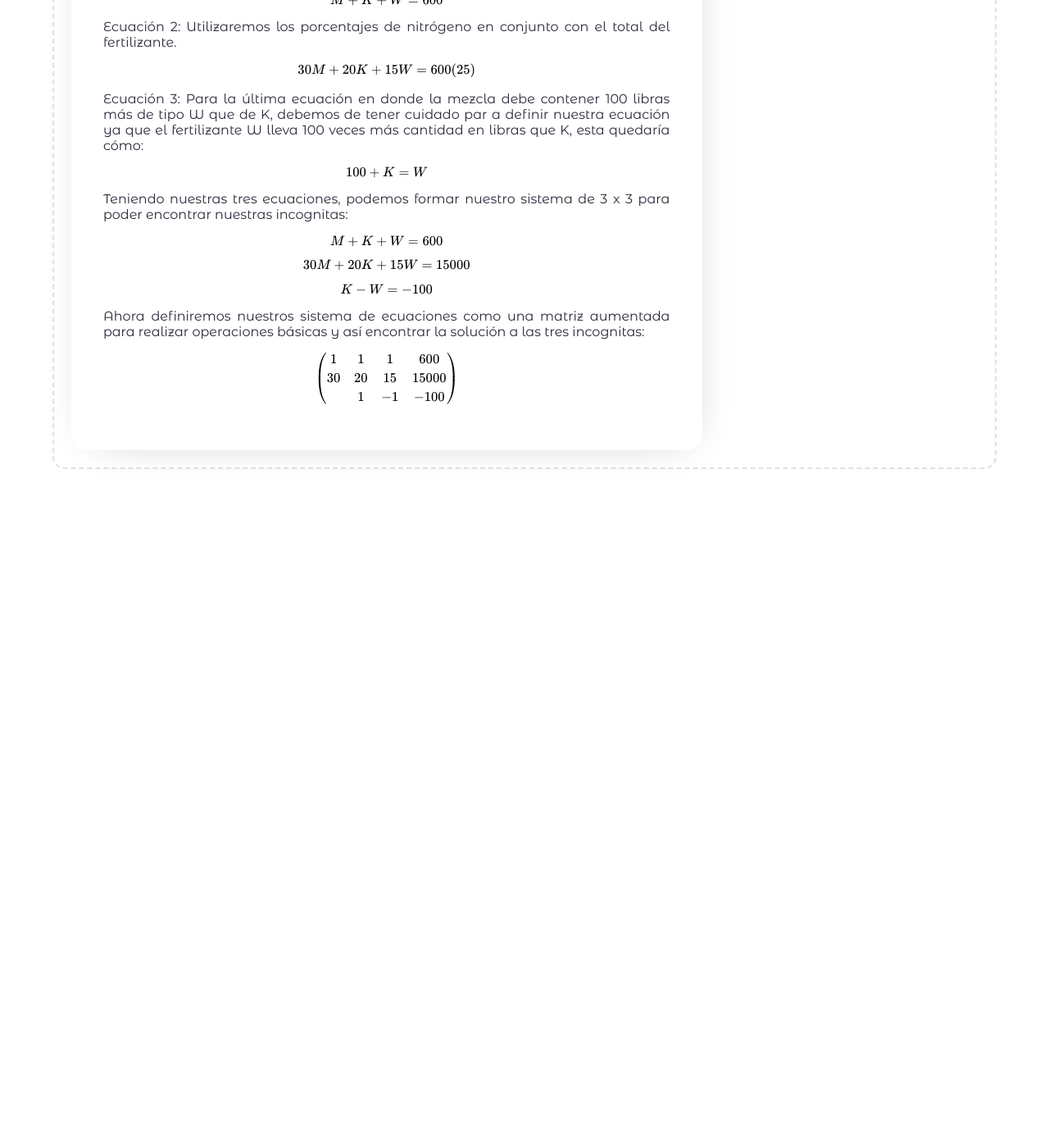
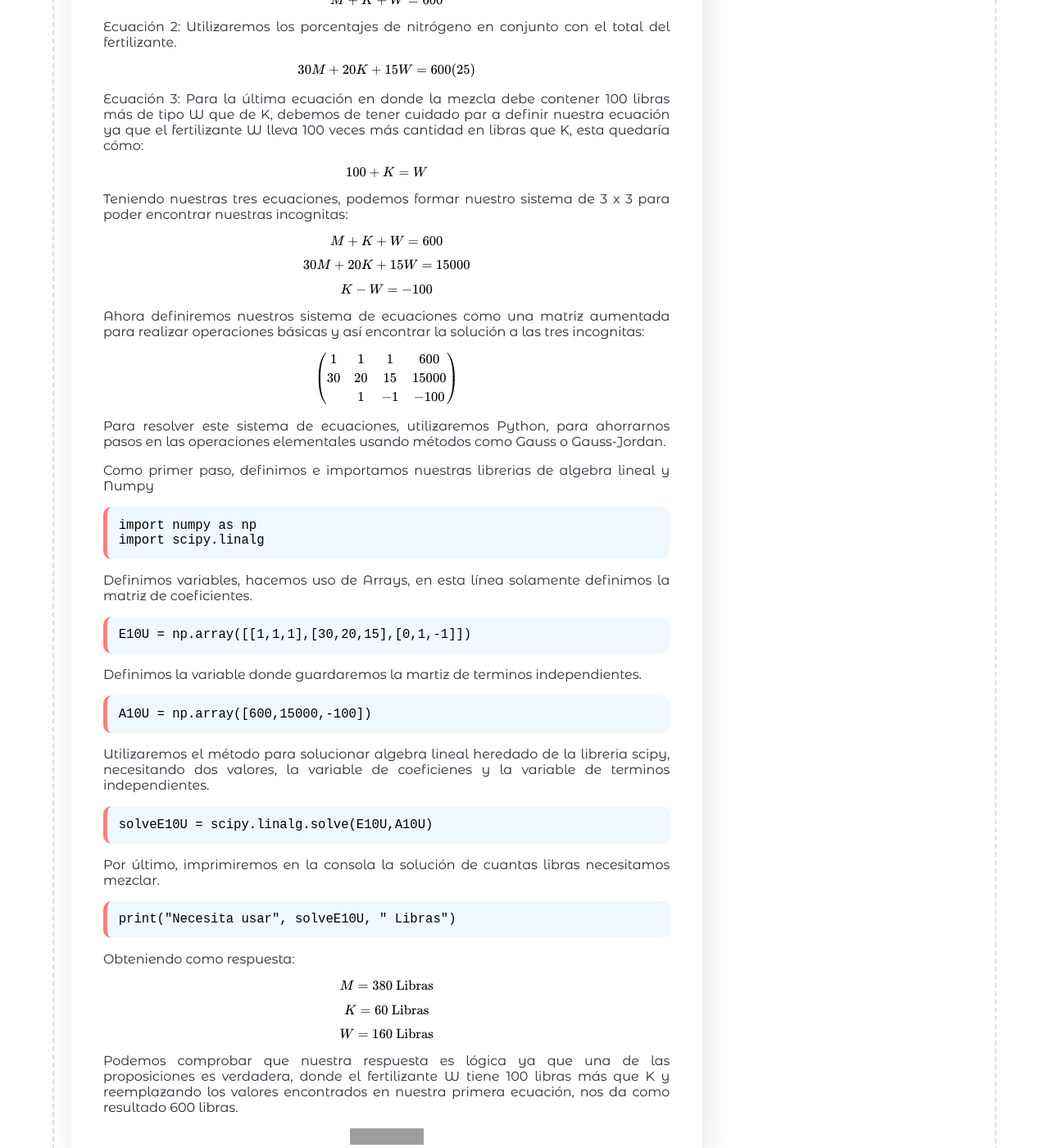
Before and after one commit to jorgeAML/creativeaml, a Jekyll site: the page built from blog_posts/02-02-2024.md, in a window 1280 px wide and 1400 px high, scrolled down 558 px. Shown: the whole window at 82% size. Built offline with Jekyll 4.4.1, drawn with Linux system fonts in a browser that asks for light colours; some web fonts are replaced; a script that is not in the unit is left out; comment, search, counter and statistics services are not loaded; before the commit the page ends 1168 px from its top, so only the background shows below that; grey boxes are pictures that could not be loaded.

Commit message:
Aplicaciones 10

```diff
--- a/blog_posts/02-02-2024.md
+++ b/blog_posts/02-02-2024.md
@@ -40,5 +40,26 @@ $$30M + 20K + 15W = 15000$$
 $$K - W = -100$$
 <p>Ahora definiremos nuestros sistema de ecuaciones como una matriz aumentada para realizar operaciones básicas y así encontrar la solución a las tres incognitas:</p>
 $$\begin{pmatrix} 1 & 1 & 1 & 600 \\ 30 & 20 & 15 & 15000 \\ & 1 & -1 & -100 \end{pmatrix}$$
-
+<p>Para resolver este sistema de ecuaciones, utilizaremos Python, para ahorrarnos pasos en las operaciones elementales usando métodos como Gauss o Gauss-Jordan.</p>
+<p>Como primer paso, definimos e importamos nuestras librerias de algebra lineal y Numpy</p>
+<pre>import numpy as np <br>import scipy.linalg</pre>
+<p>Definimos variables, hacemos uso de Arrays, en esta línea solamente definimos la matriz de coeficientes.</p>
+<pre>E10U = np.array([[1,1,1],[30,20,15],[0,1,-1]])</pre>
+<p>Definimos la variable donde guardaremos la martiz de terminos independientes.</p>
+<pre>A10U = np.array([600,15000,-100])</pre>
+<p>Utilizaremos el método para solucionar algebra lineal heredado de la libreria scipy, necesitando dos valores, la variable de coeficienes y la variable de terminos independientes.</p>
+<pre>solveE10U = scipy.linalg.solve(E10U,A10U) </pre>
+<p>Por último, imprimiremos en la consola la solución de cuantas libras necesitamos mezclar.</p>
+<pre>print("Necesita usar", solveE10U, " Libras")</pre>
+<p>Obteniendo como respuesta:</p>
+$$M = 380 \text{ Libras} $$
+$$K = 60 \text{ Libras}$$
+$$W = 160 \text{ Libras}$$
+<p>Podemos comprobar que nuestra respuesta es lógica ya que una de las proposiciones es verdadera, donde el fertilizante W tiene 100 libras más que K y reemplazando los valores encontrados en nuestra primera ecuación, nos da como resultado 600 libras.</p>
 </div>
+<div class="mathjax-image">
+    <a href="https://www.mathjax.org">
+        <img title="Powered by MathJax"
+        src="https://www.mathjax.org/badge/badge-square.png" border="0" alt="Powered by MathJax" />
+    </a>
+</div>
```
